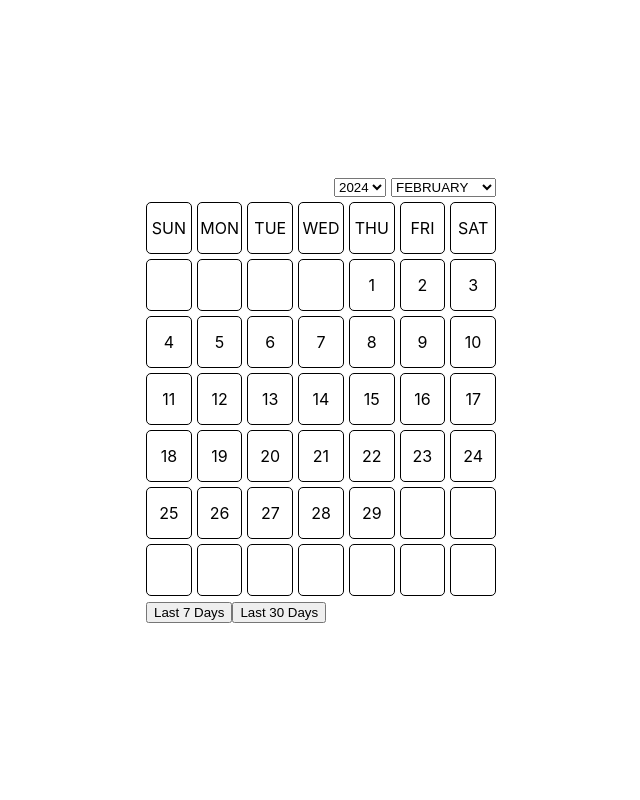
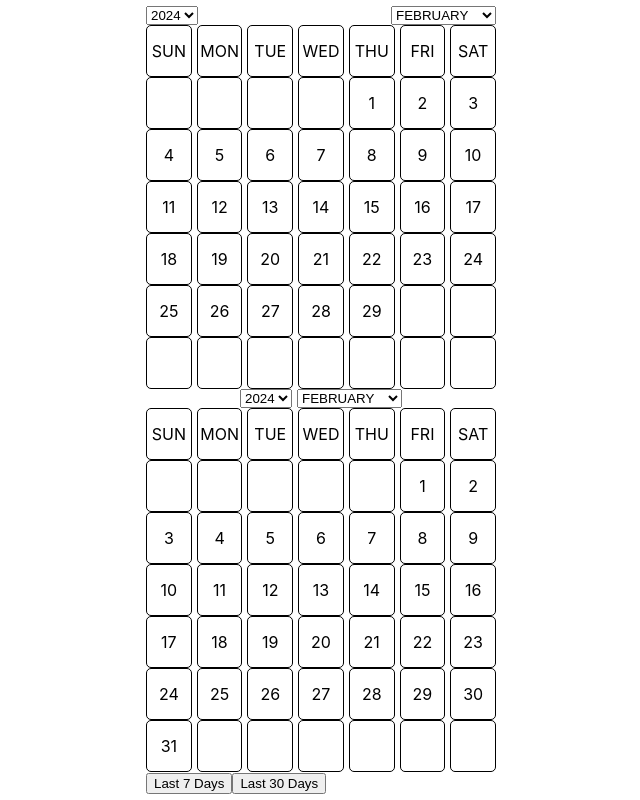
Before and after one commit to rktrivedi/Date-Range-Picker, a React (Create React App) app: page / in a window 1280 px wide. Shown: the whole page, without its empty margins (319-959 px from the left). Built offline with nearby package versions, Linux system fonts and the light colour scheme.

Commit message:
Start End Calendar Utility Configured

```diff
--- a/src/components/DateRangePicker/DateRangePicker.tsx
+++ b/src/components/DateRangePicker/DateRangePicker.tsx
@@ -30,28 +30,56 @@ const DateRangePicker: React.FC<DateRangePickerProps> = ({
     parseStartDate(start)
   );
   const [endDate, setEndDate] = useState<Date | undefined>(parseEndDate(end));
-  const [year, setYear] = useState(
+  const [startYear, setStartYear] = useState(
     startDate?.getFullYear() || new Date().getFullYear()
   );
-  const [month, setMonth] = useState(
+  const [startMonth, setStartMonth] = useState(
     startDate?.getMonth() || new Date().getMonth()
   );
-  const isLeapYear = year % 4 === 0;
-  const numberOfDays = isLeapYear ? daysInLeapYear[month] : daysInMonth[month];
+  const [endYear, setEndYear] = useState(
+    endDate?.getFullYear() || new Date().getFullYear()
+  );
+  const [endMonth, setEndMonth] = useState(
+    endDate?.getMonth() || new Date().getMonth() + 1
+  ); // Added +1 to show next month in the second calendar
+  const isLeapYear = startYear % 4 === 0;
+  const numberOfDaysStart = isLeapYear
+    ? daysInLeapYear[startMonth]
+    : daysInMonth[startMonth];
+  const numberOfDaysEnd = isLeapYear
+    ? daysInLeapYear[endMonth]
+    : daysInMonth[endMonth];
 
-  const firtsDateOfMonth = getFirstDateOfMonth(year, month).getDay();
-  const startYear = 1990;
+  const firstDateOfMonthStart = getFirstDateOfMonth(
+    startYear,
+    startMonth
+  ).getDay();
+  const firstDateOfMonthEnd = getFirstDateOfMonth(endYear, endMonth).getDay();
 
-  const handleYear = (e: React.ChangeEvent<HTMLSelectElement>) => {
+  const handleStartYear = (e: React.ChangeEvent<HTMLSelectElement>) => {
     const yearValue = e.target.value;
     if (yearValue) {
-      setYear(Number(e.target.value));
+      setStartYear(Number(e.target.value));
     }
   };
-  const handleMonth = (e: React.ChangeEvent<HTMLSelectElement>) => {
+  const handleStartMonth = (e: React.ChangeEvent<HTMLSelectElement>) => {
     const monthValue = e.target.value;
     if (monthValue) {
-      setMonth(Number(e.target.value));
+      setStartMonth(Number(e.target.value));
+    }
+  };
+
+  const handleEndYear = (e: React.ChangeEvent<HTMLSelectElement>) => {
+    const yearValue = e.target.value;
+    if (yearValue) {
+      setEndYear(Number(e.target.value));
+    }
+  };
+
+  const handleEndMonth = (e: React.ChangeEvent<HTMLSelectElement>) => {
+    const monthValue = e.target.value;
+    if (monthValue) {
+      setEndMonth(Number(e.target.value));
     }
   };
 
@@ -72,24 +100,33 @@ const DateRangePicker: React.FC<DateRangePickerProps> = ({
     const endDate = new Date();
     const startDate = new Date();
     startDate.setDate(endDate.getDate() - day);
-    setStartDate(startDate);
-    setEndDate(endDate);
+    setStartDate(parseStartDate(startDate));
+    setEndDate(parseEndDate(endDate));
   };
 
   return (
     <div className={style.calendarWrapper}>
+      <div className={style.mainContainer}>
+        <div className={style.heading}>
+          {startDate && endDate && (
+            <span>{`${getDateString(startDate)} - ${getDateString(
+              endDate
+            )}`}</span>
+          )}
+        </div>
+        <div className={style.box1}>
+          <div className={style.dropDown}>
             <div className={style.yearMonthDate}>
-        <span>{startDate?.toDateString()}</span>
-        <div className={style.yearMonth}>
-          <select onChange={handleYear} defaultValue={year}>
+              <select onChange={handleStartYear} defaultValue={startYear}>
                 <option value="">Year</option>
+
                 {[...new Array(50)].map((_, idx) => (
                   <option value={startYear + idx} key={`year${idx}`}>
                     {startYear + idx}
                   </option>
                 ))}
               </select>
-          <select onChange={handleMonth} defaultValue={month}>
+              <select onChange={handleStartMonth} defaultValue={startMonth}>
                 <option value="">Month</option>
                 {months.map((value, idx) => {
                   return (
@@ -101,14 +138,104 @@ const DateRangePicker: React.FC<DateRangePickerProps> = ({
               </select>
             </div>
           </div>
-
+          <div className={style.daysOfWeek}>
             <div className={style.calendarHeader}>
               {[...new Array(7)].map((_, idx) => (
-          <div className={style.calendarColumn} key={`calendarHeader${idx}`}>
+                <div
+                  className={style.calendarColumn}
+                  key={`startCalendarHeader${idx}`}
+                >
                   {daysOfWeek[idx]}
                 </div>
               ))}
             </div>
+          </div>
+          <div className={style.calendarDates}>
+            {[...new Array(6)].map((_, rowIdx) => (
+              <div key={`startRow${rowIdx}`} className={style.calendarRow}>
+                {[...new Array(7)].map((_, colIdx) => (
+                  <div
+                    className={`${style.calendarColumn} ${getActiveClass(
+                      rowIdx,
+                      colIdx,
+                      firstDateOfMonthStart,
+                      numberOfDaysStart,
+                      startMonth,
+                      startYear,
+                      startDate,
+                      endDate
+                    )}`}
+                    key={`startcolumn${colIdx}`}
+                    onClick={() => {
+                      if ([0, 6].includes(colIdx)) {
+                        return;
+                      }
+                      handleClick(
+                        parseDate(
+                          Number(
+                            getCalendarDate(
+                              rowIdx,
+                              colIdx,
+                              firstDateOfMonthStart,
+                              numberOfDaysStart
+                            )
+                          ),
+                          startMonth,
+                          startYear
+                        )
+                      );
+                    }}
+                  >
+                    {getCalendarDate(
+                      rowIdx,
+                      colIdx,
+                      firstDateOfMonthStart,
+                      numberOfDaysStart
+                    )}
+                  </div>
+                ))}
+              </div>
+            ))}
+          </div>
+        </div>
+        <div className={style.seperator}></div>
+        <div className={style.box2}>
+          <div className={style.dropDown}>
+            <div className={style.yearMonth}>
+              <select onChange={handleEndYear} defaultValue={startYear}>
+                <option value="">Year</option>
+
+                {[...new Array(50)].map((_, idx) => (
+                  <option value={startYear + idx} key={`endYear${idx}`}>
+                    {startYear + idx}
+                  </option>
+                ))}
+              </select>
+              <select onChange={handleEndMonth} defaultValue={startMonth}>
+                <option value="">Month</option>
+                {months.map((value, idx) => {
+                  return (
+                    <option value={idx} key={`endmonth${idx}`}>
+                      {value}
+                    </option>
+                  );
+                })}
+              </select>
+            </div>
+          </div>
+          <div className={style.daysOfWeek}>
+            <div className={style.calendarHeader}>
+              {[...new Array(7)].map((_, idx) => (
+                <div
+                  className={style.calendarColumn}
+                  key={`endcalendarHeader${idx}`}
+                >
+                  {daysOfWeek[idx]}
+                </div>
+              ))}
+            </div>
+          </div>
+          <div className={style.calendarDates}>
             {[...new Array(6)].map((_, rowIdx) => (
               <div key={`row${rowIdx}`} className={style.calendarRow}>
                 {[...new Array(7)].map((_, colIdx) => (
@@ -116,10 +243,10 @@ const DateRangePicker: React.FC<DateRangePickerProps> = ({
                     className={`${style.calendarColumn} ${getActiveClass(
                       rowIdx,
                       colIdx,
-                firtsDateOfMonth,
-                numberOfDays,
-                month,
-                year,
+                      firstDateOfMonthEnd,
+                      numberOfDaysEnd,
+                      startMonth,
+                      startYear,
                       startDate,
                       endDate
                     )}`}
@@ -134,24 +261,32 @@ const DateRangePicker: React.FC<DateRangePickerProps> = ({
                             getCalendarDate(
                               rowIdx,
                               colIdx,
-                        firtsDateOfMonth,
-                        numberOfDays
+                              firstDateOfMonthEnd,
+                              numberOfDaysEnd
                             )
                           ),
-                    month,
-                    year
+                          endMonth,
+                          endYear
                         )
                       );
                     }}
                   >
-              {getCalendarDate(rowIdx, colIdx, firtsDateOfMonth, numberOfDays)}
+                    {getCalendarDate(
+                      rowIdx,
+                      colIdx,
+                      firstDateOfMonthEnd,
+                      numberOfDaysEnd
+                    )}
                   </div>
                 ))}
               </div>
             ))}
-      <div>
+          </div>
+        </div>
+        <div className={style.buttons}>
           <button onClick={() => handleRange(7)}>Last 7 Days</button>
           <button onClick={() => handleRange(30)}>Last 30 Days </button>
+        </div>
       </div>
     </div>
   );
```
Lines whose indentation alone changed are shown as unchanged.
